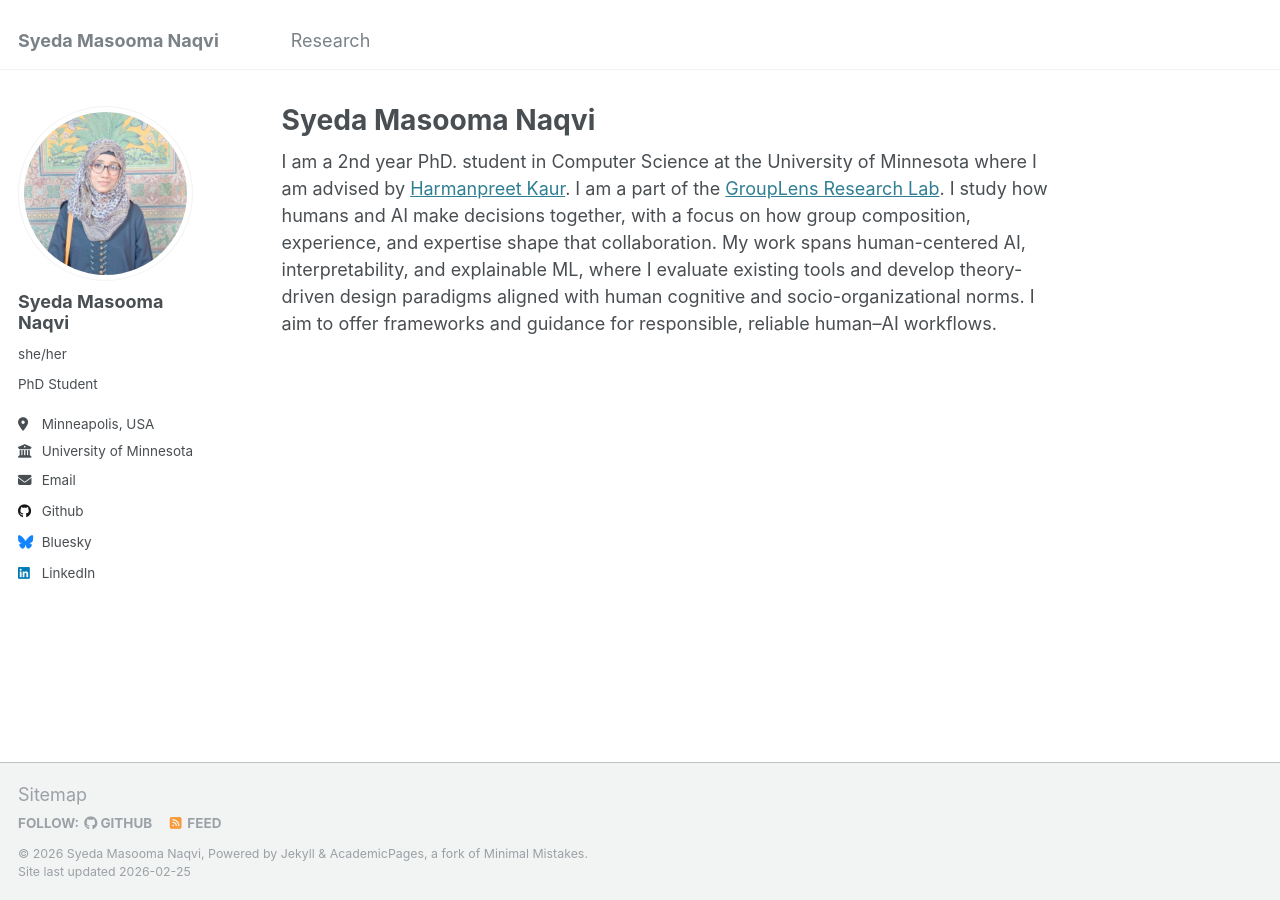
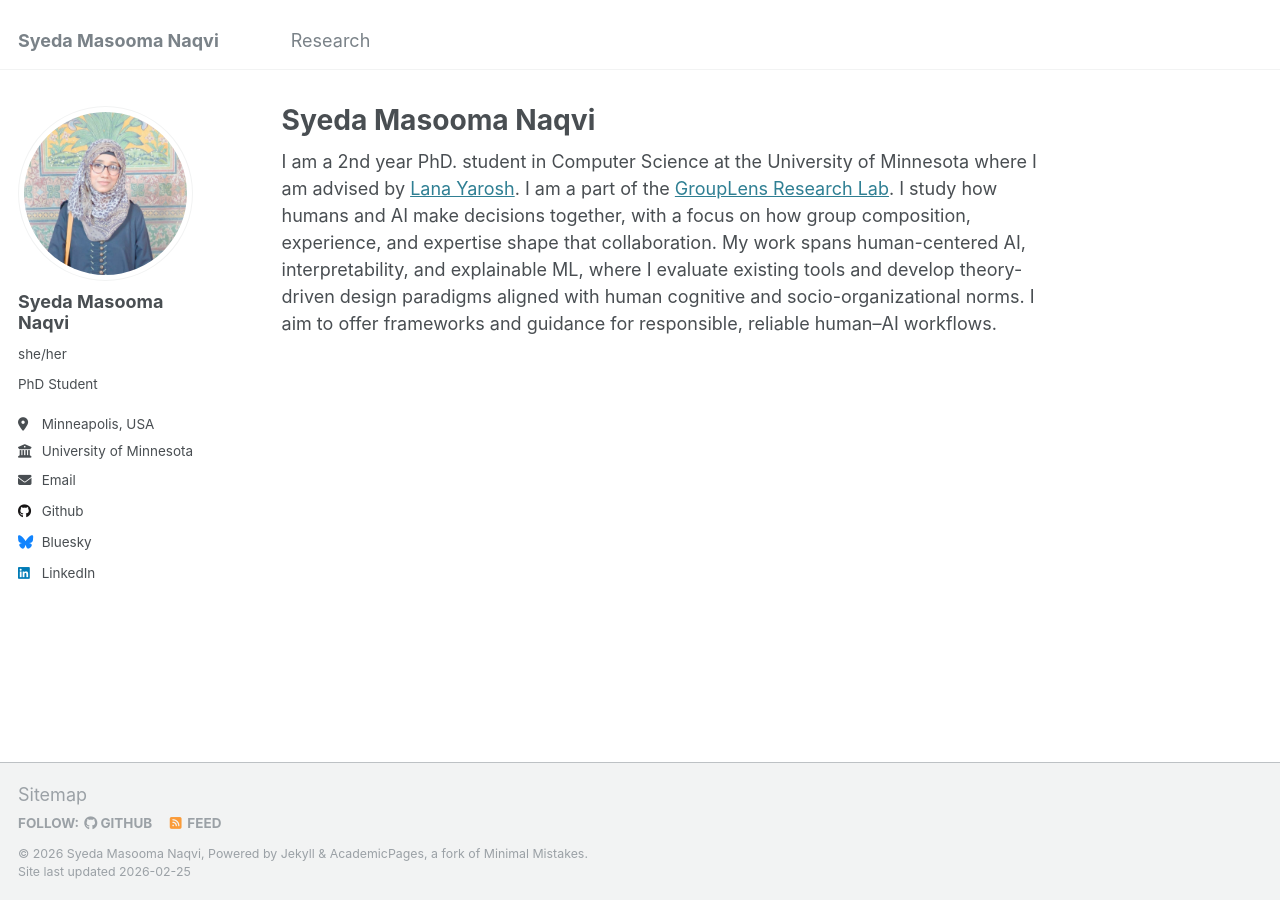
Before and after one commit to syedamasoomanaqvii/syedamasoomanaqvii.github.io, a Jekyll site: the page built from _pages/about.md, in a window 1280 px wide. Built offline with Jekyll 4.4.1, drawn with Linux system fonts in a browser that asks for light colours.

Commit message:
Update advisor name in about.md

```diff
--- a/_pages/about.md
+++ b/_pages/about.md
@@ -7,4 +7,4 @@ redirect_from:
   - /about.html
 ---
 
-I am a 2nd year PhD. student in Computer Science at the University of Minnesota where I am advised by [Harmanpreet Kaur](https://harmanpk.github.io). I am a part of the [GroupLens Research Lab](https://grouplens.org). I study how humans and AI make decisions together, with a focus on how group composition, experience, and expertise shape that collaboration. My work spans human-centered AI, interpretability, and explainable ML, where I evaluate existing tools and develop theory-driven design paradigms aligned with human cognitive and socio-organizational norms. I aim to offer  frameworks and guidance for responsible, reliable human–AI workflows.
+I am a 2nd year PhD. student in Computer Science at the University of Minnesota where I am advised by [Lana Yarosh](https://lanayarosh.com). I am a part of the [GroupLens Research Lab](https://grouplens.org). I study how humans and AI make decisions together, with a focus on how group composition, experience, and expertise shape that collaboration. My work spans human-centered AI, interpretability, and explainable ML, where I evaluate existing tools and develop theory-driven design paradigms aligned with human cognitive and socio-organizational norms. I aim to offer  frameworks and guidance for responsible, reliable human–AI workflows.
```
